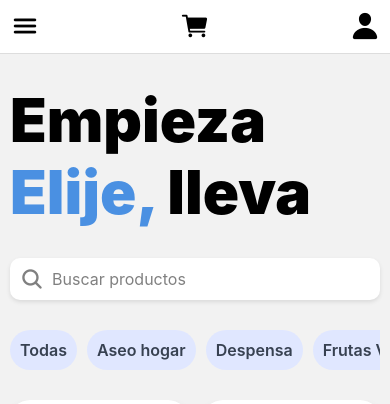
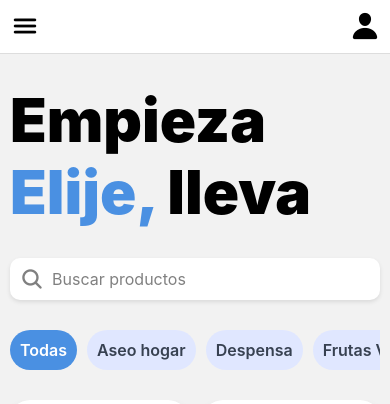
Before and after one commit to juancast24/Proyecto-virtualizacion-Minimarket, a React Native app: screen /Home in a window 390 px wide. Shown: the top 404 px of the page. Built offline with nearby package versions, Linux system fonts and the light colour scheme.

Commit message:
Solucion de bugs, agregacion de estilo cuando esta seleccionada la categoria, agregacion logica si esta logueado redirigir a la pagina de account y si no al login tanto en admin como en user

```diff
--- a/components/Header.js
+++ b/components/Header.js
@@ -12,10 +12,6 @@ const Header = ({ onMenuPress, onProfilePress, onCartPress }) => {
                 {/* Botón de menú */}
                 <Pressable onPress={onMenuPress}>
                     <Ionicons name="menu" size={30} color="black" />
-                </Pressable>
-                {/* Botón de carrito */}
-                <Pressable onPress={onCartPress}>
-                    <Ionicons name="cart" size={30} color="black" />
                 </Pressable>
                 {/* Botón de perfil */}
                 <Pressable onPress={onProfilePress}>
--- a/context/AuthContext.js
+++ b/context/AuthContext.js
@@ -19,9 +19,9 @@ export const AuthProvider = ({ children }) => {
   // NUNCA dispara alert aquí
   const onLogin = async (username, password) => {
     if (username === 'admin' && password === 'admin') {
-      const user = { username, role: Role.ADMIN };
-      setAuthState({ authenticated: true, ...user });
-      return user;
+      const admin = { username, role: Role.ADMIN };
+      setAuthState({ authenticated: true, ...admin });
+      return admin;
     }
     if (username === 'user' && password === 'user') {
       const user = { username, role: Role.USER };
--- a/navigation/AdminNavigator.js
+++ b/navigation/AdminNavigator.js
@@ -3,6 +3,7 @@ import { createStackNavigator } from '@react-navigation/stack';
 import AdminDashboard from '../screens/admin/AdminDashboard';
 import CreateProduct from '../screens/admin/CreateProduct';
 import OrdersScreen from '../screens/admin/OrdersScreen';
+import AccountScreenAdmin from '../screens/admin/AccountScreenAdmin';
 
 const Stack = createStackNavigator();
 
@@ -13,6 +14,7 @@ const AdminNavigator = () => {
       <Stack.Screen name="AdminDashboard" component={AdminDashboard} />
       <Stack.Screen name="CreateProduct" component={CreateProduct} />
       <Stack.Screen name="OrdersScreen" component={OrdersScreen} />
+      <Stack.Screen name="AccountScreenAdmin" component={AccountScreenAdmin} />
     </Stack.Navigator>
   );
 };
--- a/navigation/UserNavigator.js
+++ b/navigation/UserNavigator.js
@@ -12,7 +12,7 @@ const UserNavigator = () => {
     <Stack.Navigator screenOptions={{ headerShown: false }}>
       <Stack.Screen name="UserDashboard" component={UserDashboard} />
       <Stack.Screen name="AccountScreen" component={AccountScreen} />
-      <Stack.Screen name="CartScreen" component={CartScreen} />  {/* Asegúrate que esta pantalla esté registrada */}
+      <Stack.Screen name="CartScreen" component={CartScreen} />
       <Stack.Screen name="OrdersScreen" component={OrdersScreen} />
     </Stack.Navigator>
   );
--- /dev/null
+++ b/screens/admin/AccountScreenAdmin.js
@@ -0,0 +1,39 @@
+import React from 'react';
+import { Text, StyleSheet, Button, View } from 'react-native';
+import Layout from '../../components/Layout';
+import { useCart } from '../../context/CartContext';  // Custom hook para carrito y sesión
+
+const AccountScreen = ({ navigation }) => {
+    const { logout } = useCart();  // función para cerrar sesión y limpiar carrito
+
+    const handleLogout = () => {
+        logout();  // limpia carrito y usuario
+        navigation.navigate('Login');  // redirige al login
+    };
+
+    return (
+        <Layout>
+            <Text style={styles.title}>Mi Cuenta</Text>
+            <Text>Nombre: Daniel Alejandro</Text>
+            <Text>Email: danie@example.com</Text>
+            <Text>Teléfono: +123456789</Text>
+
+            <View style={styles.logoutContainer}>
+                <Button title="Cerrar sesión" onPress={handleLogout} />
+            </View>
+        </Layout>
+    );
+};
+
+const styles = StyleSheet.create({
+    title: {
+        fontSize: 22,
+        fontWeight: 'bold',
+        marginBottom: 16,
+    },
+    logoutContainer: {
+        marginTop: 20,
+    }
+});
+
+export default AccountScreen;
--- a/screens/admin/AdminDashboard.js
+++ b/screens/admin/AdminDashboard.js
@@ -1,18 +1,24 @@
 import React from 'react';
 import { View, Text, Pressable, StyleSheet } from 'react-native';
+import {useAuth} from '../../context/AuthContext';
 import TablaEjemplo from '../../components/ProductsAdmin';
 import Header from '../../components/Header';
 import { useNavigation } from '@react-navigation/native';
 
 const AdminDashboard = () => {
+  const { authState } = useAuth();
   const navigation = useNavigation();
 
   const handleMenuPress = () => {
     alert('Menu');
   };
   const handleProfilePress = () => {
-    alert('Perfil');
-  };
+    if (authState.authenticated) {
+        navigation.navigate('AccountScreenAdmin'); // si ya está logueado, ve al perfil
+    }else{
+        navigation.navigate('Login');// si no está logueado, ve al login
+    }
+};
 
   const handleCreateProductPress = () => {
     navigation.navigate('CreateProduct'); // Asegúrate de que 'CreateProduct' esté registrado en AdminNavigator
--- a/screens/public/HomeScreen.js
+++ b/screens/public/HomeScreen.js
@@ -7,11 +7,13 @@ import { StatusBar } from 'expo-status-bar';
 import { useNavigation } from '@react-navigation/native';
 import { Ionicons } from '@expo/vector-icons';
 import { products } from '../../data/products';
+import { useAuth } from '../../context/AuthContext';
 
 const categories = ['Todas', 'Aseo hogar', 'Despensa', 'Frutas Verduras', 'Carnes', 'Lacteos', 'Higiene Personal'];
 
 const HomeScreen = () => {
-    const navigation = useNavigation();//hook para la navegacion
+    const { authState } = useAuth();
+    const navigation = useNavigation();
     const [selectedCategory, setSelectedCategory] = useState(null);//estado para la categoria seleccionada
     const [searchQuery, setSearchQuery] = useState(''); // Estado para la búsqueda
 
@@ -38,7 +40,11 @@ const HomeScreen = () => {
         alert('Menu');
     };
     const handleProfilePress = () => {
-        navigation.navigate('Login');
+        if (authState.authenticated) {
+            navigation.navigate('AccountScreen'); // si ya está logueado, ve al perfil
+        } else {
+            navigation.navigate('Login');// si no está logueado, ve al login
+        }
     };
 
     return (
@@ -72,14 +78,25 @@ const HomeScreen = () => {
                         horizontal
                         showsHorizontalScrollIndicator={false}
                         keyExtractor={(item) => item}
-                        renderItem={({ item }) => (
-                            <Pressable
-                                style={styles.categoryButton}
-                                onPress={() => handleCategoryPress(item)} //Llama a la función cuando se selecciona una categoría
-                            >
-                                <Text style={styles.categoryText}>{item}</Text>
-                            </Pressable>
-                        )}
+                        renderItem={({ item }) => {
+                            const isSelected = selectedCategory === item || (item === 'Todas' && selectedCategory === null);
+                            return (
+                                <Pressable
+                                    style={[
+                                        styles.categoryButton,
+                                        isSelected && styles.selectedCategoryButton // estilo especial si está seleccionada
+                                    ]}
+                                    onPress={() => handleCategoryPress(item)}
+                                >
+                                    <Text style={[
+                                        styles.categoryText,
+                                        isSelected && styles.selectedCategoryText // estilo especial si está seleccionada
+                                    ]}>
+                                        {item}
+                                    </Text>
+                                </Pressable>
+                            );
+                        }}
                     />
                 </View>
             </View>
@@ -138,6 +155,13 @@ const styles = StyleSheet.create({
         fontWeight: '600',
         color: '#374151',
     },
+    selectedCategoryButton: {
+        backgroundColor: '#4A90E2',
+    },
+
+    selectedCategoryText: {
+        color: '#fff',
+    },
 });
 
 export default HomeScreen;
--- a/screens/public/ProductDetailsScreen.js
+++ b/screens/public/ProductDetailsScreen.js
@@ -15,7 +15,7 @@ const ProductDetails = () => {
   };
 
   const handleCartPress = () => {
-    navigation.navigate('CartScreen');  // ✅ Esto llevará al carrito
+    navigation.navigate('CartScreen');
   };
 
   const [quantity, setQuantity] = useState(1);
@@ -84,7 +84,7 @@ const ProductDetails = () => {
 const styles = StyleSheet.create({
   container: {
     flex: 1,
-    backgroundColor: 'grey',
+    backgroundColor: '#grey',
   },
   headerProductWrapper: {
     backgroundColor: '#fff',
--- a/screens/user/UserDashboard.js
+++ b/screens/user/UserDashboard.js
@@ -1,6 +1,7 @@
 import React from 'react';
 import { View, Text } from 'react-native';
 import Header from '../../components/Header';
+import HomeScreen from '../public/HomeScreen';
 
 const UserDashboard = ({ navigation }) => {
     const handleCartPress = () => {
@@ -8,14 +9,13 @@ const UserDashboard = ({ navigation }) => {
     };
 
     return (
-        <View>
+        <HomeScreen>
             <Header
                 onMenuPress={() => console.log('Menu pressed')}
                 onProfilePress={() => console.log('Profile pressed')}
                 onCartPress={handleCartPress}  // Pasar la función aquí
             />
-            <Text>Bienvenido al Dashboard del Usuario</Text>
-        </View>
+        </HomeScreen>
     );
 };
 
```
